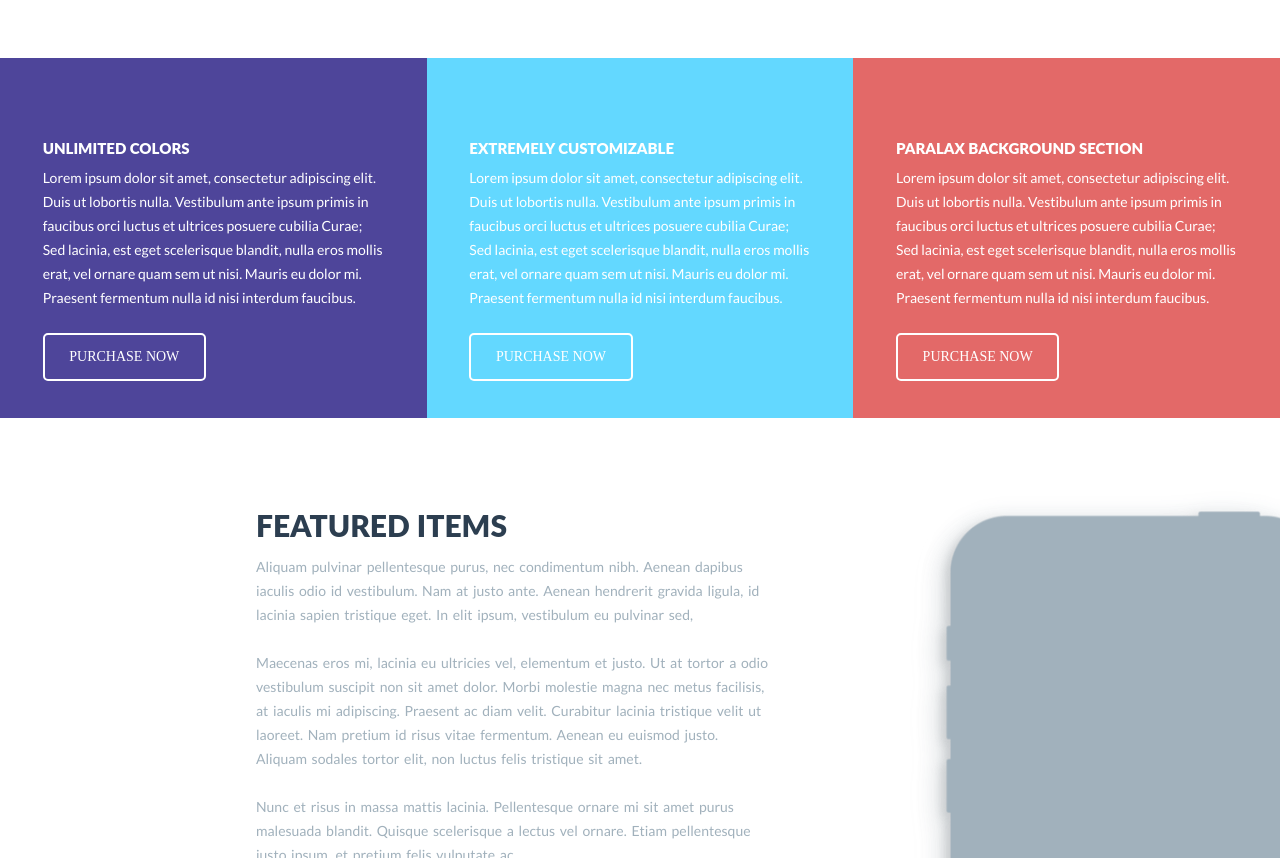
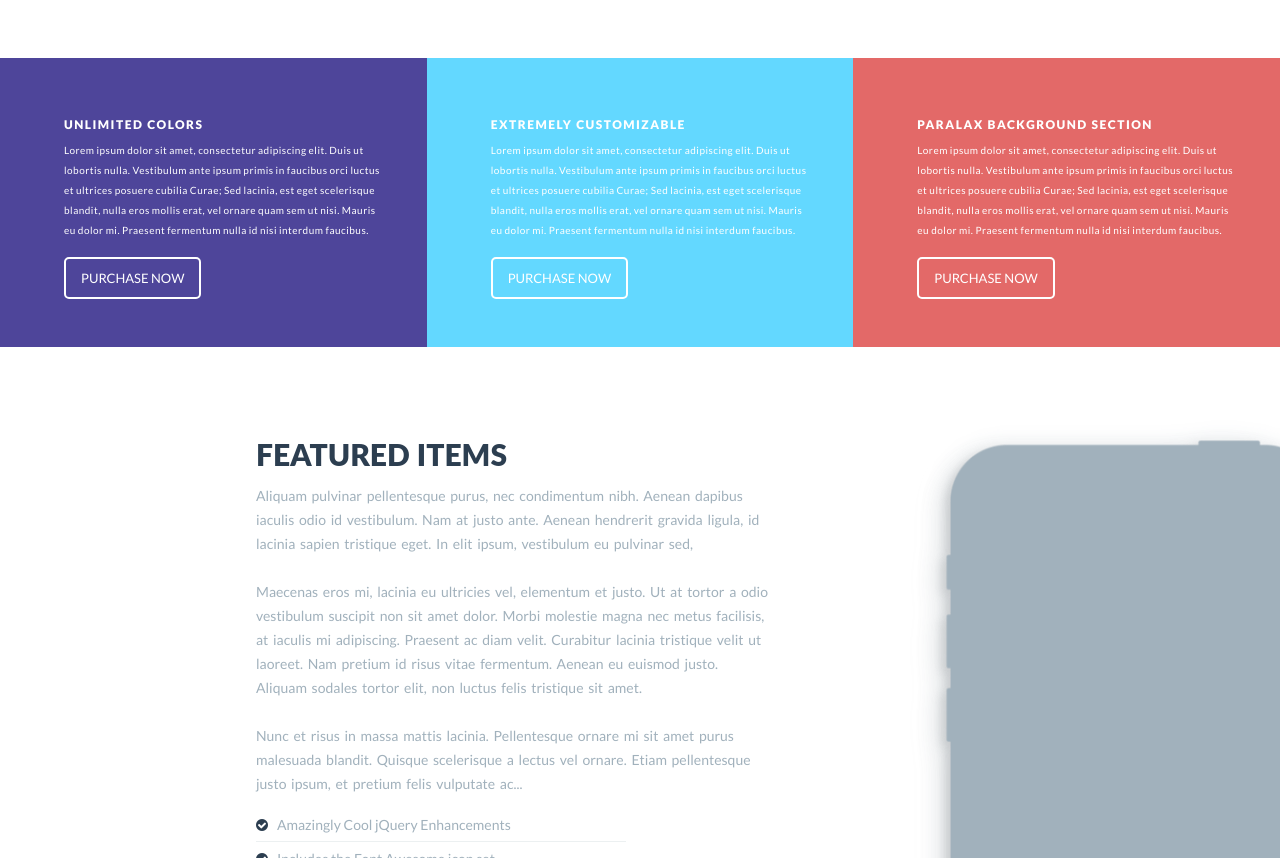
Before and after one commit to LightStein/personal-project-html-and-css, a plain HTML site: page index.html in a window 1280 px wide. Shown: the part 1326-2184 px from the top of the page. Drawn offline with Linux system fonts and the light colour scheme.

Commit message:
Finish component-4 pixel-perfect session (with the issues)

```diff
--- a/index.html
+++ b/index.html
@@ -56,21 +56,21 @@
           </article>
       </section>
       <section class="section-3">
-            <div class="feature-1">
+            <div class="feature feature-1">
                 <div>
                     <h4>unlimited colors</h4>
                     <p>Lorem ipsum dolor sit amet, consectetur adipiscing elit. Duis ut lobortis nulla. Vestibulum ante ipsum primis in faucibus orci luctus et ultrices posuere cubilia Curae; Sed lacinia, est eget scelerisque blandit, nulla eros mollis erat, vel ornare quam sem ut nisi. Mauris eu dolor mi. Praesent fermentum nulla id nisi interdum faucibus.</p>
                     <a href="#">purchase now</a>
                 </div>
             </div>
-            <div class="feature-2">
+            <div class="feature feature-2">
                 <div>
                     <h4>extremely customizable</h4>
                     <p>Lorem ipsum dolor sit amet, consectetur adipiscing elit. Duis ut lobortis nulla. Vestibulum ante ipsum primis in faucibus orci luctus et ultrices posuere cubilia Curae; Sed lacinia, est eget scelerisque blandit, nulla eros mollis erat, vel ornare quam sem ut nisi. Mauris eu dolor mi. Praesent fermentum nulla id nisi interdum faucibus.</p>
                     <a href="#">purchase now</a>
                 </div>
             </div>
-            <div class="feature-3">
+            <div class="feature feature-3">
                 <div>
                     <h4>paralax background section</h4>
                     <p>Lorem ipsum dolor sit amet, consectetur adipiscing elit. Duis ut lobortis nulla. Vestibulum ante ipsum primis in faucibus orci luctus et ultrices posuere cubilia Curae; Sed lacinia, est eget scelerisque blandit, nulla eros mollis erat, vel ornare quam sem ut nisi. Mauris eu dolor mi. Praesent fermentum nulla id nisi interdum faucibus.</p>
--- a/styles/styles.css
+++ b/styles/styles.css
@@ -261,7 +261,7 @@ ul li a:hover{
     display: flex;
     flex-direction: row;
     position: relative;
-    height: 360px;
+    height: 289px;
 }
 
 
@@ -276,31 +276,39 @@ ul li a:hover{
 }
 .section-3 p{
     position: relative;
-    font-size: 14px;
+    font-size: 10px;
     font-family: 'Lato';
     line-height: 24px;
-    margin-bottom: 40px;
+    margin-bottom: 30px;
+    line-height: 20px;
+    letter-spacing: 0.5px;
+    word-spacing: -0.4px;
 }
 
 .section-3 h4{
     margin-bottom: 8px;
     position: relative;
     margin-top: 59.3px;
-    font-size: 15px;
-    font-family: 'Lato Black';
-    line-height: 19px;
-    letter-spacing: 100;
+    font-size: 12px;
+    font-family: 'Lato';
+    letter-spacing: 1.5px;
     text-transform: uppercase;
 }
 .section-3 a{
+    font-family: 'Lato';
+    font-size: 13px;
     position: relative;
     text-decoration: none;
     color: #fff;
     text-transform: uppercase;
     border: 2px solid #fff;
     border-radius: 5px;
-    padding: 14.2px 24.6px;
+    padding: 11px 15px;
 }
+.feature{
+    margin: 0px, 30px;
+}
+
 .feature-3 a:hover{
     color: #E36968;
     background-color: #fff;
@@ -316,7 +324,8 @@ ul li a:hover{
 .section-3 div div{
     height: fit-content;
     display: block;
-    padding: 5% 10%;
+    padding-left: 15%;
+    padding-right: 10%;
 }
 
 /* section-4 */
```
